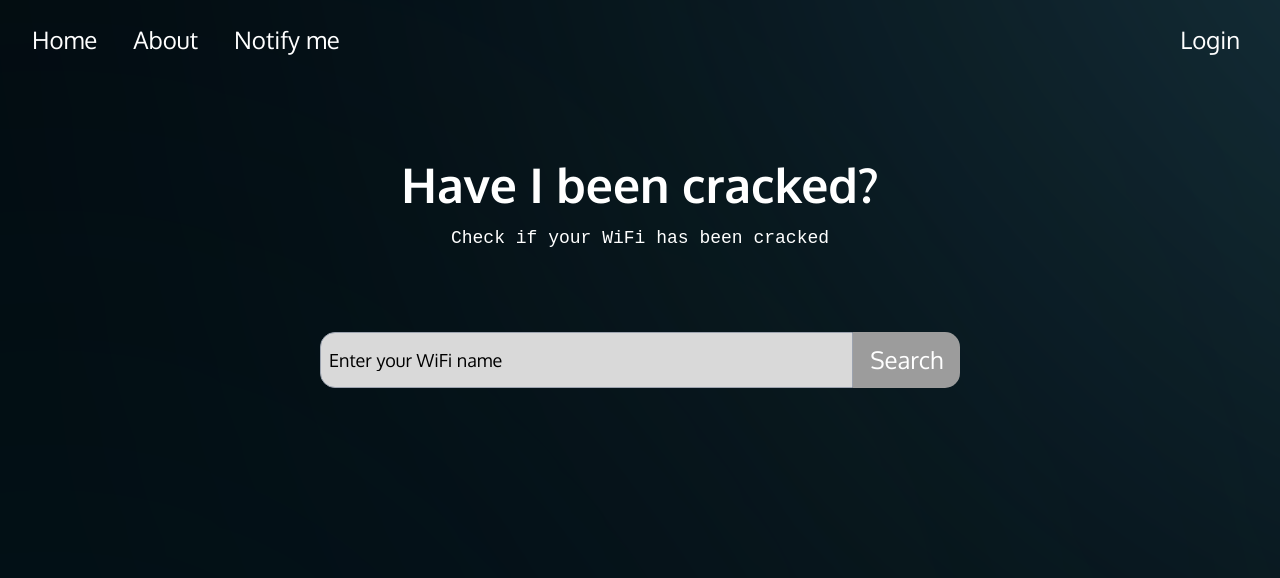
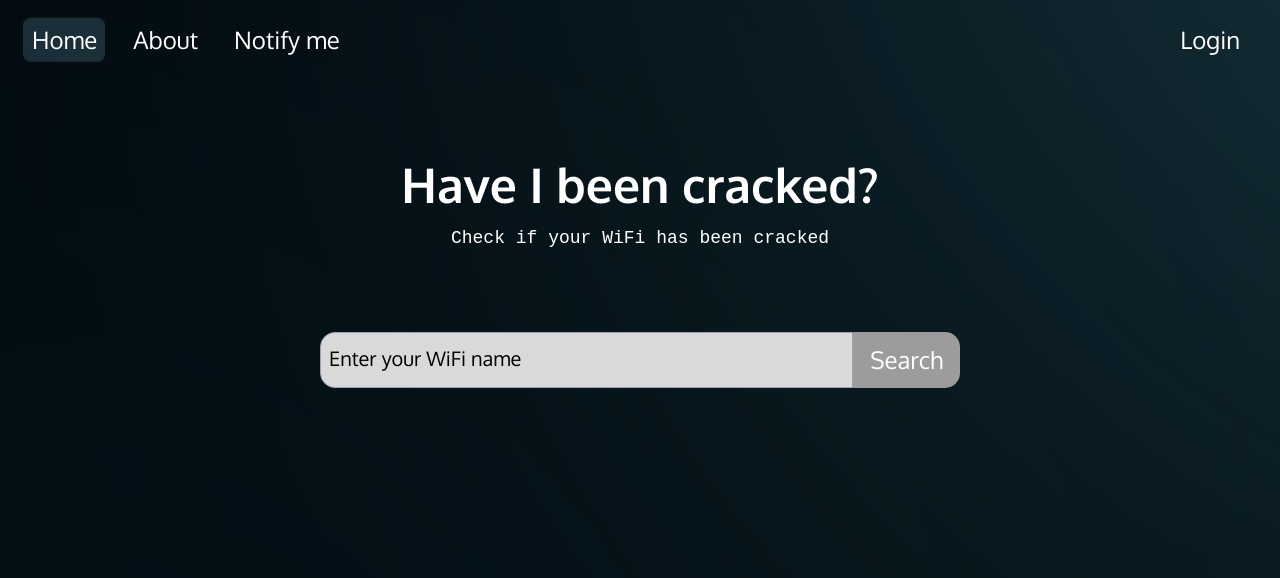
Before and after one commit to Kaktus1549/HaveIBeenCracked, a Next.js app in the folder Frontend/: page / in a window 1280 px wide. Shown: the top 578 px of the page. Built offline with nearby package versions, Linux system fonts and the light colour scheme; a web font is replaced by a local one.

Commit message:
Navbar, needs fixing in future

```diff
--- a/Frontend/app/_components/navbar.tsx
+++ b/Frontend/app/_components/navbar.tsx
@@ -1,20 +1,58 @@
 "use client";
 
-import React from "react";
+import React, { useState, useRef, useEffect } from "react";
 
 export default function Navbar() {
-    const bookmarkClass = "text-center text-white text-2xl font-medium";
-    const bookmarkDivs = "flex justify-center h-5/6 gap-9 items-center";
-    return(
+    const [selected, setSelected] = useState<string>("Home");
+    const [hovered, setHovered] = useState<string | null>(null);
+    const [boxPosition, setBoxPosition] = useState<number>(0);
+    const [boxWidth, setBoxWidth] = useState<number>(0);
+
+    const buttons = ["Home", "About", "Notify me"];
+    const buttonRefs = useRef<(HTMLButtonElement | null)[]>([]);
+
+    // Update box position and width based on hovered or selected button
+    useEffect(() => {
+        const activeButton = buttonRefs.current[hovered ? buttons.indexOf(hovered) : buttons.indexOf(selected)];
+        if (activeButton) {
+            setBoxPosition(activeButton.offsetLeft);
+            setBoxWidth(activeButton.offsetWidth);
+        }
+    }, [hovered, selected, buttons]);
+
+    const bookmarkClass = "relative z-20 text-center text-white text-2xl font-medium";
+    const bookmarkDivs = "flex justify-center h-5/6 gap-9 items-center relative";
+
+    return (
         <header className="flex flex-row w-full justify-between h-20 items-center">
             <div id="bookmarks" className={bookmarkDivs + " ml-8"}>
-                <a className={bookmarkClass}>Home</a>
-                <a className={bookmarkClass}>About</a>
-                <a className={bookmarkClass}>Notify me</a>
+                {buttons.map((button, index) => (
+                    <button
+                        key={button}
+                        ref={(el) => {
+                            buttonRefs.current[index] = el;
+                        }}
+                        onClick={() => setSelected(button)}
+                        onMouseEnter={() => setHovered(button)}
+                        onMouseLeave={() => setHovered(null)}
+                        className={bookmarkClass + (selected === button ? " text-white" : " text-gray-400")}
+                    >
+                        {button}
+                    </button>
+                ))}
+                {/* Animated background for hover, needs fix for color flicking */}
+                <div
+                    className="absolute top-1/2 left-0 rounded-lg transition-all duration-300 ease-in-out h-4/6 -z-10 bg-selector"
+                    style={{
+                        transform: `translate(${boxPosition - 9}px, -50%)`,
+                        width: `${boxWidth + 18}px`
+                    }}
+                />
             </div>
+            {/* In future make it dropdown */}
             <div id="login" className={bookmarkDivs + " mr-10"}>
-                <a className={bookmarkClass}>Login</a>
+                <button className={bookmarkClass}>Login</button>
             </div>
         </header>
     );
-};
+}
--- a/Frontend/app/_components/search.tsx
+++ b/Frontend/app/_components/search.tsx
@@ -5,7 +5,7 @@ import React from "react";
 export default function Search() {
     return(
         <div id="search" className="flex flex-row justify-center w-full mt-16">
-            <input type="text" className="w-5/12 h-14 p-2 border border-gray-400 search-input bg-searchBar text-lg placeholder:text-black" placeholder="Enter your WiFi name" />
+            <input type="text" className="w-5/12 h-14 p-2 border border-gray-400 search-input bg-searchBar placeholder:text-xl placeholder:text-black" placeholder="Enter your WiFi name" />
             <button className="p-2 text-white search-button bg-button w-1/12 text-2xl">Search</button>
         </div>
     );
--- a/Frontend/app/layout.tsx
+++ b/Frontend/app/layout.tsx
@@ -2,8 +2,8 @@ import type { Metadata } from "next";
 import "./style/global.css"
 
 export const metadata: Metadata = {
-  title: "Create Next App",
-  description: "Generated by create next app",
+  title: "Have I been cracked?",
+  description: "Check if your WiFi password has been cracked",
 };
 
 export default function RootLayout({
--- a/Frontend/package.json
+++ b/Frontend/package.json
@@ -9,9 +9,9 @@
     "lint": "next lint"
   },
   "dependencies": {
+    "next": "14.2.8",
     "react": "^18",
-    "react-dom": "^18",
-    "next": "14.2.8"
+    "react-dom": "^18"
   },
   "devDependencies": {
     "typescript": "^5",
--- a/Frontend/tailwind.config.ts
+++ b/Frontend/tailwind.config.ts
@@ -14,6 +14,7 @@ const config: Config = {
         secondary: "#08394C",
         button: "#9C9C9C",
         searchBar: "#D9D9D9",
+        selector: "rgba(147, 214, 240, 0.17)"
       },
       fontFamily: {
         oxygen: ['Oxygen', 'sans-serif'],
```
Also changed, not shown: 1 other file (tests, documents, lock files or other folders).
